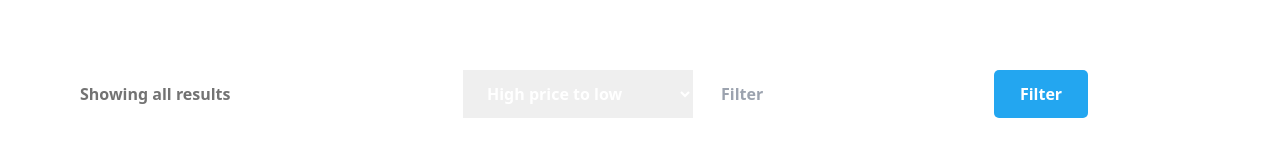
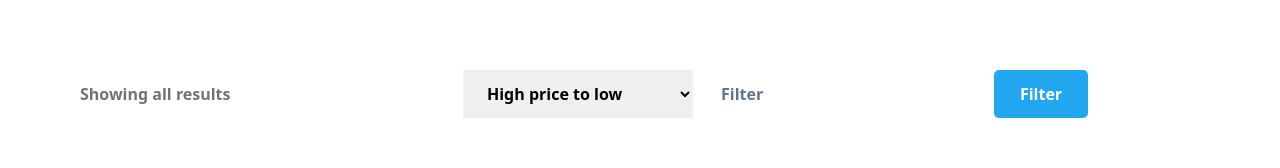
Before and after one commit to KrieqqeR/e-commercesite, a React (Create React App) app: page /products in a window 1280 px wide. Shown: the part 298-466 px from the top of the page. Built offline with nearby package versions, Linux system fonts and the light colour scheme; no server answers.

Commit message:
daisy u plugin iptal edildiç.

```diff
--- a/src/components/BigShoppingCardPage.js
+++ b/src/components/BigShoppingCardPage.js
@@ -27,7 +27,7 @@ export const BigShoppingCardPage = () => {
 
   return (
     <div className="flex">
-      <div className=" h-full flex flex-col">
+      <div className="h-screen flex flex-col">
         <div className="pt-10 font-bold text-center mx-auto text-black text-[2rem]">
           BURAK E-Commerce
         </div>
--- a/src/components/ShowingAllResult.js
+++ b/src/components/ShowingAllResult.js
@@ -47,13 +47,13 @@ export default function ShowingAllResult() {
                         className=" overflow-hidden  flex flex-row gap-1 w-full h-12 items-center px-4 rounded text-center cursor-pointer"
                     >
                         <form className=" tracking-[0.2] flex gap-2 leading-[28px] text-white font-semibold text-center cursor-pointer" onSubmit={handleSubmit(onSubmit)}>
-                            <select className='py-[0.625rem] px-[1.25rem]' {...register("orderBy")}>
-                                <option value="price:desc">High price to low</option>
-                                <option value="price:asc"> Low price to high</option>
-                                <option value="rating:desc"> Rating by high to low</option>
-                                <option value="rating:asc"> Rating by low to high</option>
+                            <select className='py-[0.625rem] px-[1.25rem] text-black font-bold' {...register("orderBy")}>
+                                <option className='text-black font-bold' value="price:desc">High price to low</option>
+                                <option className='text-black font-bold' value="price:asc"> Low price to high</option>
+                                <option className='text-black font-bold' value="rating:desc"> Rating by high to low</option>
+                                <option className='text-black font-bold' value="rating:asc"> Rating by low to high</option>
                             </select>
-                            <input className='py-[0.625rem] px-[1.25rem] ' type="text" placeholder="Filter" {...register("filter", {})} />
+                            <input className='py-[0.625rem] px-[1.25rem] placeholder-slate-500 '  type="text" placeholder="Filter" {...register("filter", {})} />
                             <button type='submit' className='py-[0.625rem] px-[1.25rem] w-[5.875rem] bg-[#23A6F0] hover:bg-blue-400 text-[#FFFFFF] rounded-[0.3125rem] '>
                                 Filter
                             </button>
--- a/tailwind.config.js
+++ b/tailwind.config.js
@@ -9,6 +9,6 @@ module.exports = {
       },
     },
   },
-  plugins: [require("daisyui")],
+  // plugins: [require("daisyui")],
 
 }
```
